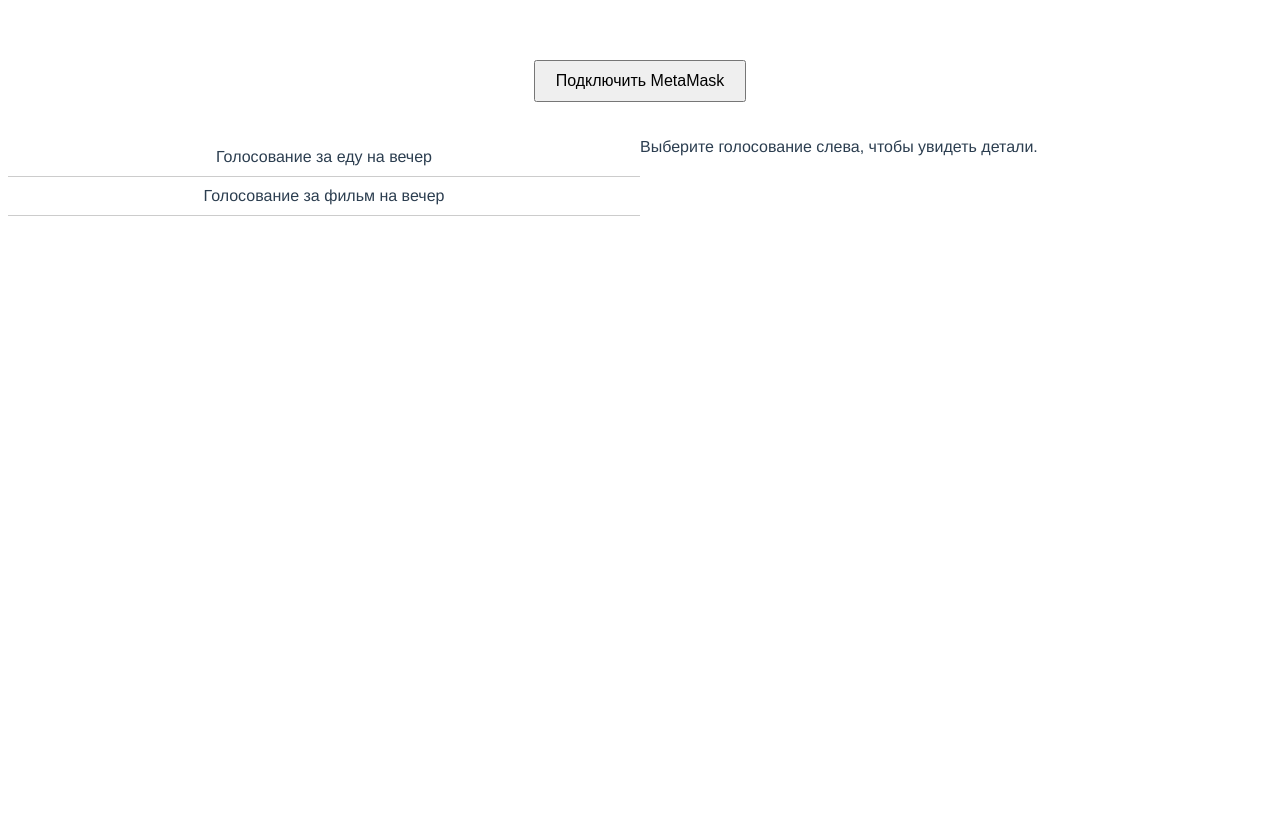
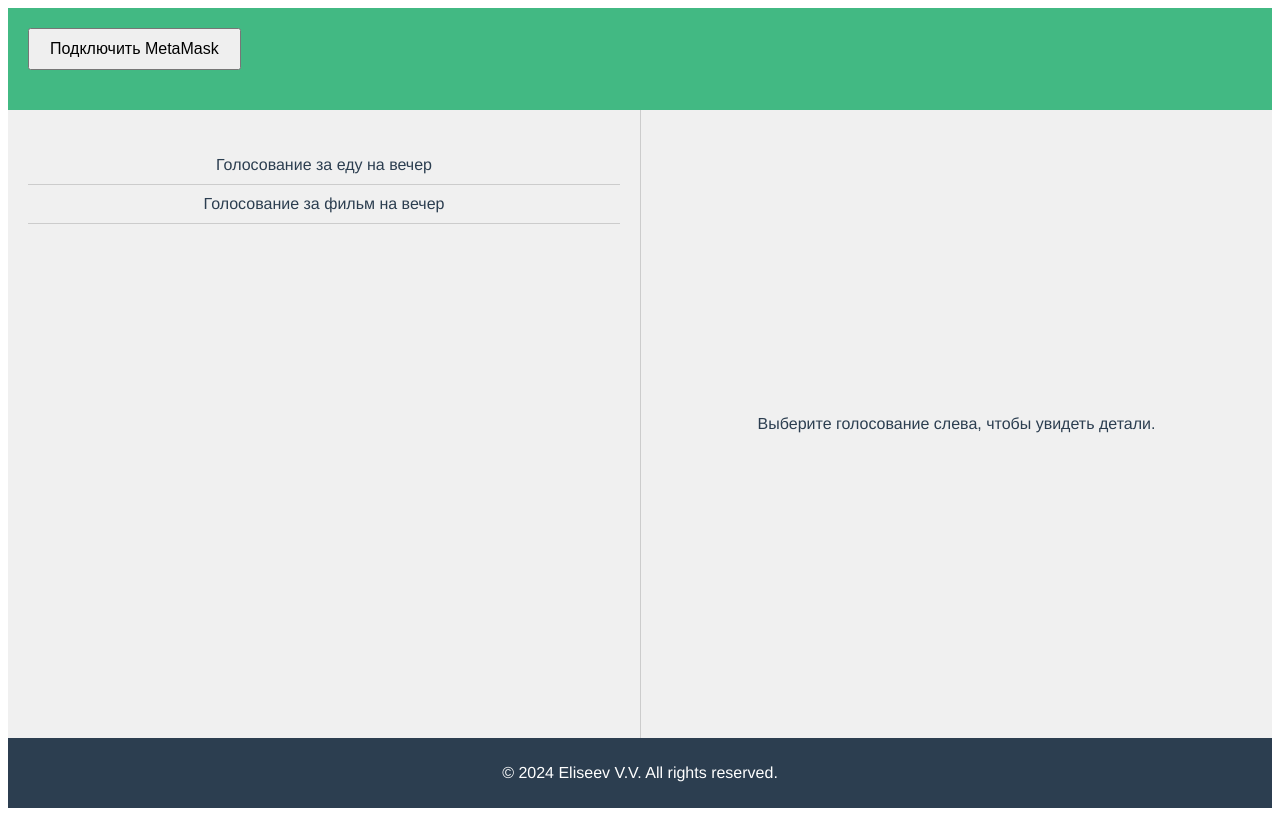
Before and after one commit to yvv4git/voting, a Vue app in the folder frontend/: page / in a window 1280 px wide. Built offline with nearby package versions, Linux system fonts and the light colour scheme.

Commit message:
Add more beauti

```diff
--- a/frontend/src/App.vue
+++ b/frontend/src/App.vue
@@ -1,10 +1,15 @@
 <template>
   <div id="app">
-    <WalletConnect />
+    <header class="app-header">
+      <WalletConnect />
+    </header>
     <div class="voting-container">
       <VotingList @select-voting="onSelectVoting" />
       <VotingDetails :selectedVoting="selectedVoting" />
     </div>
+    <footer class="app-footer">
+      <p>&copy; 2024 Eliseev V.V. All rights reserved.</p>
+    </footer>
   </div>
 </template>
 
@@ -40,9 +45,28 @@ export default {
   -moz-osx-font-smoothing: grayscale;
   text-align: center;
   color: #2c3e50;
-  margin-top: 60px;
+  margin: 0;
+  display: flex;
+  flex-direction: column;
+  min-height: 100vh;
 }
+
+.app-header {
+  background-color: #42b983;
+  color: white;
+  padding: 20px;
+  text-align: left;
+}
+
+.app-footer {
+  background-color: #2c3e50;
+  color: white;
+  padding: 10px;
+  margin-top: auto;
+}
+
 .voting-container {
   display: flex;
+  flex: 1;
 }
 </style>
--- a/frontend/src/components/VotingDetails.vue
+++ b/frontend/src/components/VotingDetails.vue
@@ -7,7 +7,7 @@
       </li>
     </ul>
   </div>
-  <div v-else>
+  <div v-else class="no-voting-selected">
     <p>Выберите голосование слева, чтобы увидеть детали.</p>
   </div>
 </template>
@@ -33,12 +33,28 @@ export default {
 <style scoped>
 .voting-details {
   width: 50%;
-  float: right;
+  background-color: #ffffff;
+  padding: 20px;
+  box-sizing: border-box;
+  border-left: 1px solid #ccc;
 }
+
+.no-voting-selected {
+  width: 50%;
+  background-color: #f0f0f0;
+  padding: 20px;
+  box-sizing: border-box;
+  border-left: 1px solid #ccc;
+  display: flex;
+  align-items: center;
+  justify-content: center;
+}
+
 ul {
   list-style-type: none;
   padding: 0;
 }
+
 li {
   padding: 10px;
   border-bottom: 1px solid #ccc;
--- a/frontend/src/components/VotingList.vue
+++ b/frontend/src/components/VotingList.vue
@@ -10,26 +10,18 @@
 
   <script>
   export default {
-  name: "VotingList",
+    name: 'VotingList',
     data() {
       return {
         votings: [
-        {
-          id: 1,
-          title: "Голосование за еду на вечер",
-          options: ["Пицца", "Пирожки", "Торт"],
-        },
-        {
-          id: 2,
-          title: "Голосование за фильм на вечер",
-          options: ["Терминатор", "Титаник", "Аватар"],
-        },
+          { id: 1, title: 'Голосование за еду на вечер', options: ['Пицца', 'Пирожки', 'Торт'] },
+          { id: 2, title: 'Голосование за фильм на вечер', options: ['Терминатор', 'Титаник', 'Аватар'] },
         ],
       };
     },
     methods: {
       selectVoting(voting) {
-      this.$emit("select-voting", voting);
+        this.$emit('select-voting', voting);
       },
     },
   };
@@ -38,18 +30,24 @@ export default {
   <style scoped>
   .voting-list {
     width: 50%;
-  float: left;
+    background-color: #f0f0f0;
+    padding: 20px;
+    box-sizing: border-box;
   }
+
   ul {
     list-style-type: none;
     padding: 0;
   }
+
   li {
     cursor: pointer;
     padding: 10px;
     border-bottom: 1px solid #ccc;
+    transition: background-color 0.3s;
   }
+
   li:hover {
-  background-color: #f0f0f0;
+    background-color: #e0e0e0;
   }
   </style>
```
Lines whose indentation alone changed are shown as unchanged.
